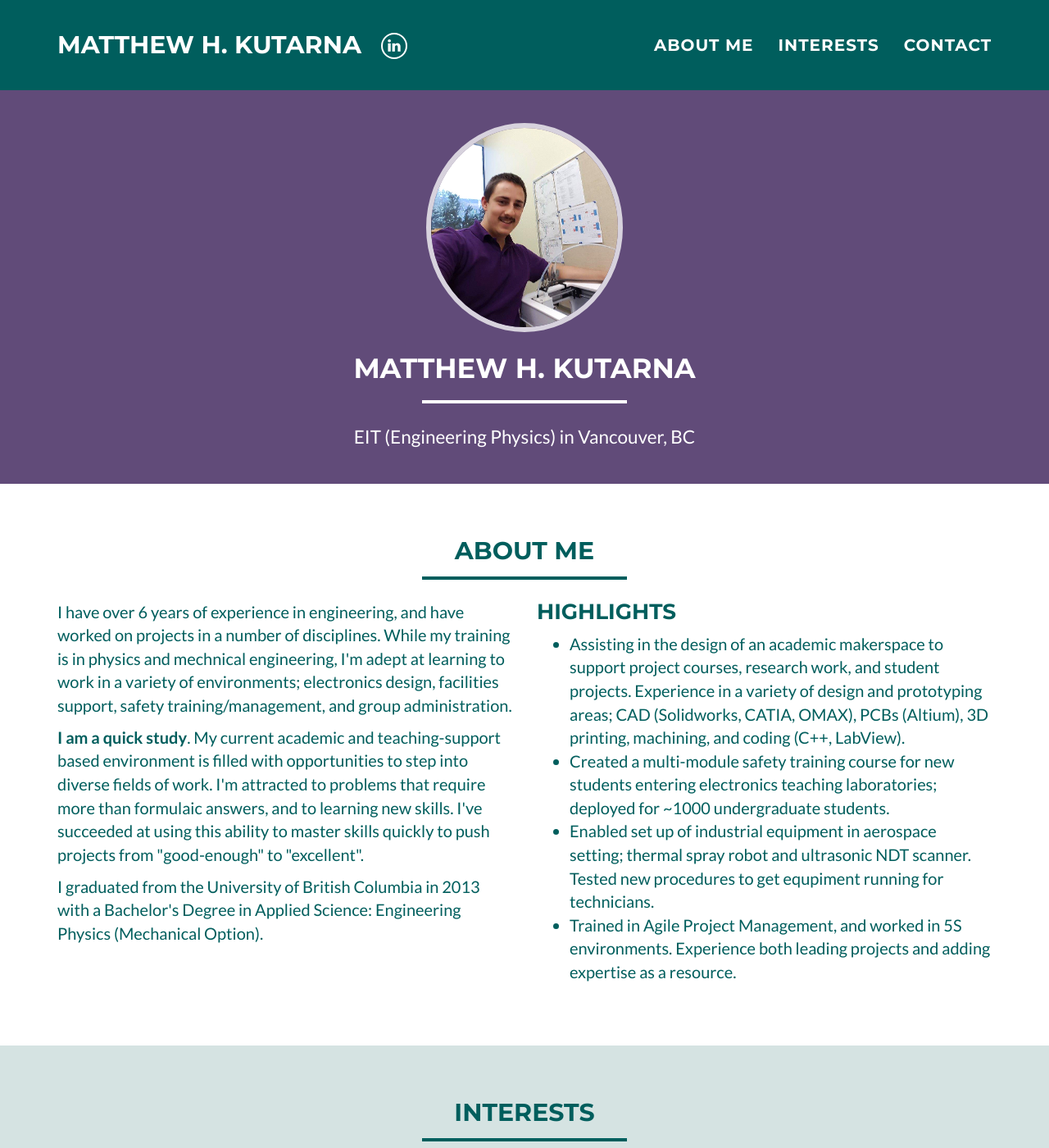
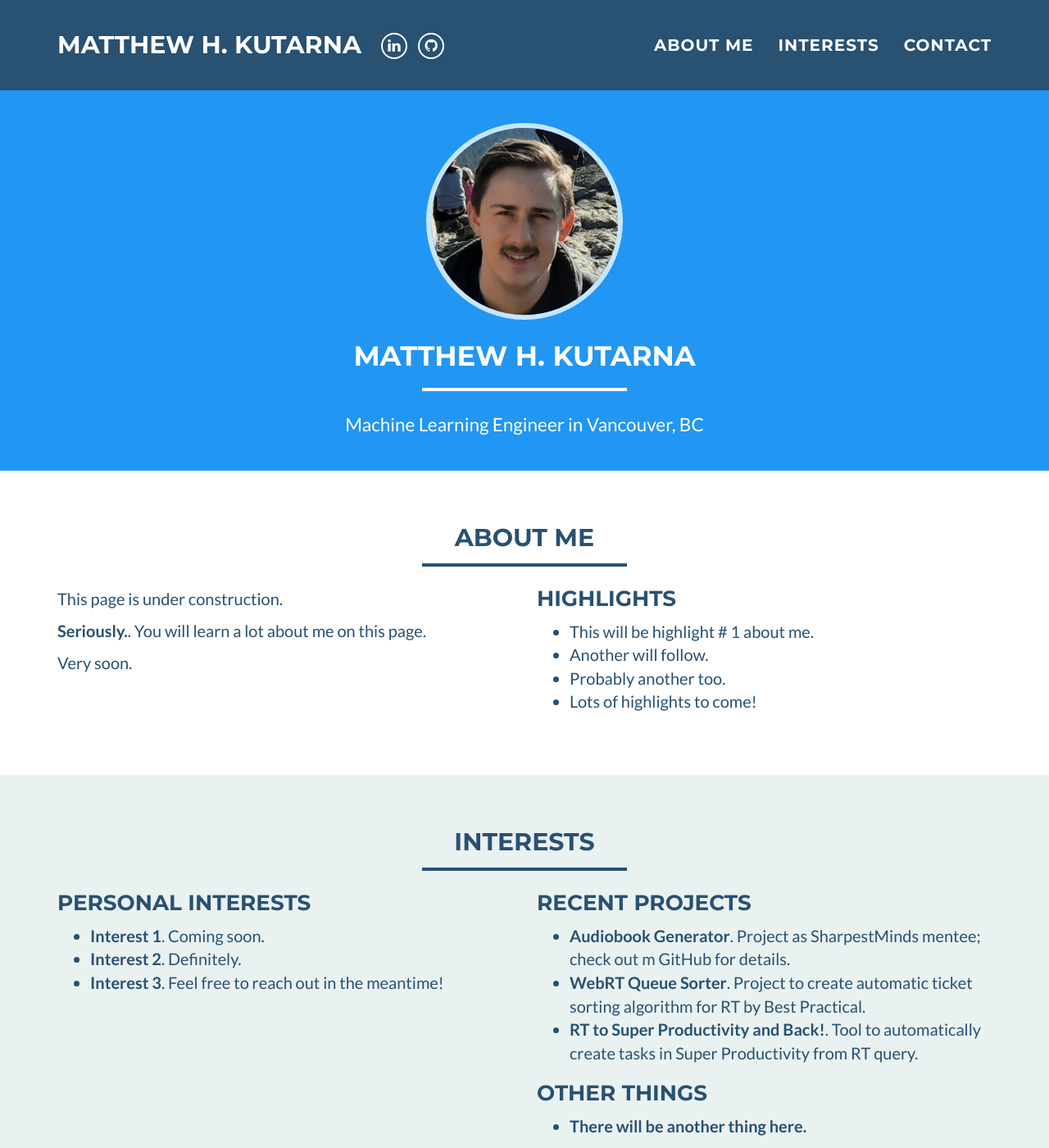
Before and after one commit to mkutarna/mkutarna.github.io, a Jekyll site: the page built from index.html, in a window 1280 px wide and 1400 px high. Shown: the whole window at 82% size. Built offline with Jekyll 4.4.1, drawn with Linux system fonts in a browser that asks for light colours; some of the changed text lies outside the part shown.

Commit message:
site WIP clearing out old info

```diff
--- a/_config.yml
+++ b/_config.yml
@@ -2,8 +2,8 @@
 name: Matthew H. Kutarna
 email: matthewkutarna@gmail.com
 #canonical_url: https://edwinexemplar.com
-keywords: "Engineering Physics, RF, Electronics, Mechanical, Aerospace, Agile, CAD, PCBs"
-skills: "EIT (Engineering Physics) in Vancouver, BC"
+keywords: "Machine Learning, Engineer, Data Science, Engineering Physics"
+skills: "Machine Learning Engineer in Vancouver, BC"
 baseurl:
 
 # Social networks usernames (many more available: google-plus, flickr, dribbble, pinterest, instagram, tumblr, linkedin, etc.)
@@ -11,10 +11,8 @@ baseurl:
 social:
   - title: linkedin
     url: https://www.linkedin.com/in/matthewkutarna
-#  - title: medium
-#    url: https://medium.com/@cgroom
-#  - title: twitter
-#    url: https://twitter.com/chuck_groom
+  - title: github
+    url: https://github.com/mkutarna/
 
 # Google webmaster tools
 google_verify:
@@ -24,17 +22,12 @@ bing_verify:
 
 # Color settings (hex-codes without the leading hash-tag)
 color:
-  primary: 614B79
-  primary-rgb: "97, 75, 121"
-  secondary: 005E5D
-  secondary-dark: 93BBC2
-  section-tout: d5e3e2
+  primary: 2196F3
+  primary-rgb: "33, 150, 243"
+  secondary: 285172
+  secondary-dark: 29455b
+  section-tout: eaf1f1
 
-#  primary: 2196F3
-#  primary-rgb: "33, 150, 243"
-#  secondary: 285172
-#  secondary-dark: 29455b
-#  section-tout: eaf1f1
 
 
 # Build settings
--- a/_includes/about_me.html
+++ b/_includes/about_me.html
@@ -9,49 +9,30 @@
     <div class="row">
 	    <div class="col-sm-6">
     		<p>
-            I have over 6 years of experience in engineering, and have worked
-            on projects in a number of disciplines. While my training is in
-            physics and mechnical engineering, I'm adept at learning to work
-            in a variety of environments; electronics design, facilities
-            support, safety training/management, and group administration.
+            This page is under construction.
         </p>
         <p>
-           <b>I am a quick study</b>.
-           My current academic and teaching-support based environment is filled
-           with opportunities to step into diverse fields of work. I'm attracted
-           to problems that require more than formulaic answers, and to learning
-           new skills. I've succeeded at using this ability to master skills
-           quickly to push projects from "good-enough" to "excellent".
+           <b>Seriously.</b>.
+           You will learn a lot about me on this page.
         </p>
         <p>
-           I graduated from the University of British Columbia in 2013 with a
-           Bachelor's Degree in Applied Science: Engineering Physics (Mechanical
-           Option).
+           Very soon.
         </p>
       </div>
 	    <div class="col-sm-6">
 		    <h3 style="margin-top:0;">Highlights</h3>
 		    <ul>
     			<li>
-            Assisting in the design of an academic makerspace to support project
-            courses, research work, and student projects. Experience in a
-            variety of design and prototyping areas; CAD (Solidworks,
-            CATIA, OMAX), PCBs (Altium), 3D printing, machining, and coding
-            (C++, LabView).
+            This will be highlight # 1 about me.
     			</li>
                         <li>
-            Created a multi-module safety training course for new students
-            entering electronics teaching laboratories; deployed for ~1000
-            undergraduate students.
+            Another will follow.
     			</li>
                         <li>
-            Enabled set up of industrial equipment in aerospace setting; thermal
-            spray robot and ultrasonic NDT scanner. Tested new procedures to get
-            equpiment running for technicians.
+            Probably another too.
     			</li>
     			<li>
-            Trained in Agile Project Management, and worked in 5S environments.
-            Experience both leading projects and adding expertise as a resource.
+            Lots of highlights to come!
     			</li>
 		    </ul>
 	    </div>
--- a/_includes/interests.html
+++ b/_includes/interests.html
@@ -11,20 +11,12 @@
 		    <h3 style="margin-top:0">Personal Interests</h3>
 			<ul>
 			  <li>
-        <b>Making things</b>. A broad statement; I am often designing and
-        putting together new ideas - 3D printing, prototyping, hand tool
-        woodworking, etc. I recently attended the
-        <a href="https://isam2019.hemi-makers.org/">International Symposium on Academic Makerspaces 2019 @ Yale</a>.
+        <b>Interest 1</b>. Coming soon.
 			  </li>
 			  <li>
-	<b>Amateur radio</b>. I've been interested in electronics and
-        communication since I was young - but only as an adult am I diving into
-        the world of amateur radio communication. I am studying for my advanced
-        certification, in order to begin designing and building my own equipment.
+	<b>Interest 2</b>. Definitely.
 			  <li>
-	<b>Hiking</b>. As a lifeline hiker, living in the Lower Mainland has
-        provided many opportunities to get out into the wilderness. I enjoy
-        taking my family to explore what nature has hidden away in the area.
+	<b>Interest 3</b>. Feel free to reach out in the meantime!
       </li>
 			</ul>
 		</div>
@@ -32,29 +24,20 @@
       <h3 style="margin-top:0">Recent Projects</h3>
 		  <ul>
   			<li>
-        <b>Electronics schedule display</b>. A display for meeting rooms and
-        teaching labs to replace paper schedules. Based on a RPi3, this display
-        fetches data from a meeting room booking system to show up-to-date
-        information at the door.
+        <b>Audiobook Generator</b>. Project as SharpestMinds mentee; check out m GitHub for details.
              		</li>
   			<li>
 
-        <b>Custom VHF/UHF receiver</b>. I'm designing, building and testing a
-        VHF/UHF receiver to expand my skills in RF design (using Altium) and
-        assembly (printing PCB via Voltera printer). This will be one building
-        block a larger <a href="http://www.aprs.org/">APRS</a>-equipped transceiver project.
+        <b>WebRT Queue Sorter</b>. Project to create automatic ticket sorting algorithm for RT by Best Practical.
     		</li>
   			<li>
-        <b>Pikler triangle</b>. Hand built a folding, pine-and-maple Pikler
-        triangle for my children to enjoy inside during the wet, grey months of
-        Vancouver-area winter.
+        <b>RT to Super Productivity and Back!</b>. Tool to automatically create tasks in Super Productivity from RT query.
   			</li>
   		    </ul>
   		    <h3>Other Things</h3>
   		    <ul>
   			<li>
-        <b>Volunteering to support local families</b>. Deputy Grand Knight of
-        local <a href="https://www.kofc.org/en/todays-knights/what-we-do.html">Knights of Columbus Council</a>.
+        <b>There will be another thing here.
   			</li>
 		   </ul>
       </div>
```
Also changed, not shown: img/profile.png.
